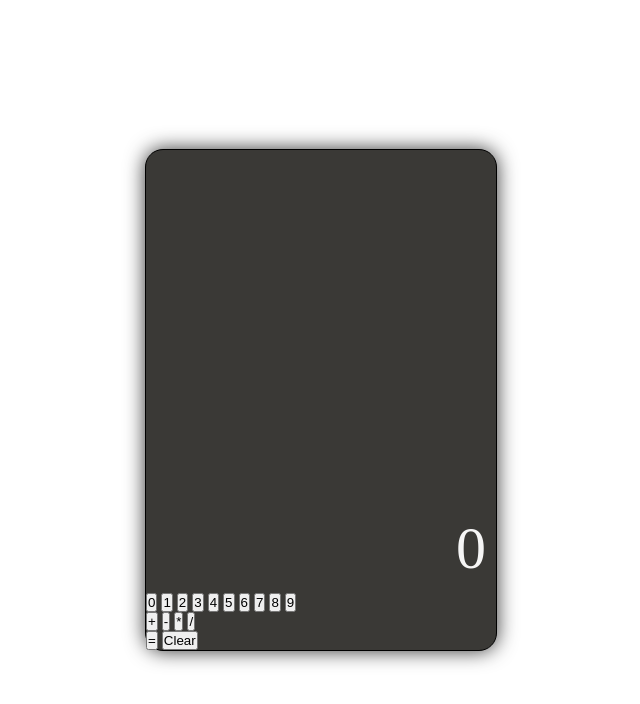
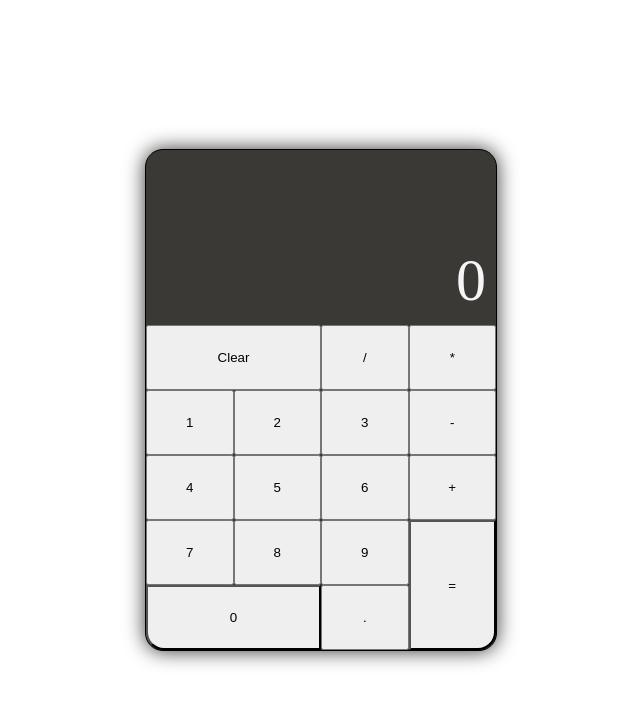
Before and after one commit to abegail/calculator, a plain HTML site: page index.html in a window 1280 px wide. Shown: the whole page, without its empty margins (319-959 px from the left). Drawn offline with Linux system fonts and the light colour scheme.

Commit message:
Finish general layout and add decimal point

```diff
--- a/index.html
+++ b/index.html
@@ -12,8 +12,10 @@
     <div id="container">
         <div id="display">0</div>
         <div id="buttons">
+            <div id="middleRow">
                 <div id="digits">
-                <button class="digit" id="0">0</button>
+                    <button class="clear" id="clear">Clear</button>
+                    <button class="operator" id="/">/</button>
                     <button class="digit" id="1">1</button>
                     <button class="digit" id="2">2</button>
                     <button class="digit" id="3">3</button>
@@ -23,15 +25,21 @@
                     <button class="digit" id="7">7</button>
                     <button class="digit" id="8">8</button>
                     <button class="digit" id="9"> 9</button>
+                    <div id="bottomRow">
+                        <div id="zero">
+                            <button class="digit" id="0">0</button>
+                        </div>
+                        <button class="digit" id=".">.</button>
+                    </div>
                 </div>
                 <div id="operators">
+                    <button class="operator" id="*">*</button>
+                    <button class="operator" id="-">-</button>
                     <button class="operator" id="+">+</button>
-                <button class="operator" id="-">-</button>
-                <button class="operator" id="*">*</button>
-                <button class="operator" id="/">/</button>
+                    <button class="equals" id="=">=</button>
                 </div>
-            <button class="equals" id="=">=</button>
-            <button class="clear" id="clear">Clear</button>
+            </div>
+
         </div>
     </div>
 </body>
--- a/script.js
+++ b/script.js
@@ -30,7 +30,7 @@ function processOperator(operator) {
                 expression.push(0);
                 expression.push(operator);
             } else {
-                expression.push(parseInt(valueHolder));
+                expression.push(parseFloat(valueHolder));
                 valueHolder = '';
                 expression.push(operator);
             }
@@ -42,7 +42,7 @@ function processOperator(operator) {
             if (valueHolder === '') {
                 expression[1] = operator;
             } else {
-                expression.push(parseInt(valueHolder));
+                expression.push(parseFloat(valueHolder));
                 valueHolder = '';
                 let result = operate();
                 if (result == Infinity) {
@@ -61,7 +61,7 @@ function calculate() {
     switch (expression.length) {
         case 0:
             if (valueHolder !== ''){
-                expression.push(parseInt(valueHolder));
+                expression.push(parseFloat(valueHolder));
                 valueHolder = '';
                 updateDisplay(true);
             }
@@ -92,7 +92,7 @@ function calculate() {
                         break;
                  }
             } else {
-                expression.push(parseInt(valueHolder));
+                expression.push(parseFloat(valueHolder));
                 valueHolder = '';
                 let result = operate();
                 if (result == Infinity) {
@@ -120,7 +120,7 @@ function clear() {
 
 function updateDisplay(isResult) {
     if (isResult) display.textContent = expression[0];
-    else display.textContent = parseInt(valueHolder);
+    else display.textContent = valueHolder;
 }
 
 function operate() {
--- a/style.css
+++ b/style.css
@@ -31,3 +31,43 @@ body {
     padding-right: 10px;
     padding-bottom: 10px;
 }
+
+#bottomRow {
+    display: flex;
+}
+
+button {
+    flex: auto;
+    height: 65px;
+    width: 87.5px;
+}
+
+#zero .digit {
+    border-bottom-left-radius: 18px;
+    width: 175px;
+}
+
+#middleRow {
+    display: flex;
+}
+
+#operators {
+    display: flex;
+    flex-direction: column;
+    width: 87.5px;
+}
+
+#digits {
+    flex-grow: 1;
+    display: flex;
+    flex-wrap: wrap;
+}
+
+.clear {
+    width: 175px;
+}
+
+.equals {
+    height: 130px;
+    border-bottom-right-radius: 18px;
+}
```
Lines whose indentation alone changed are shown as unchanged.
